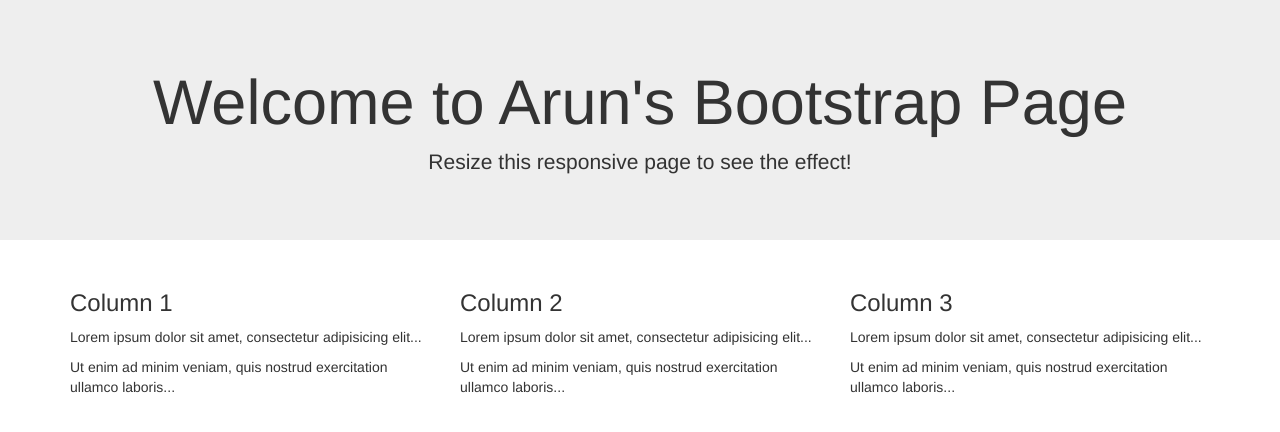
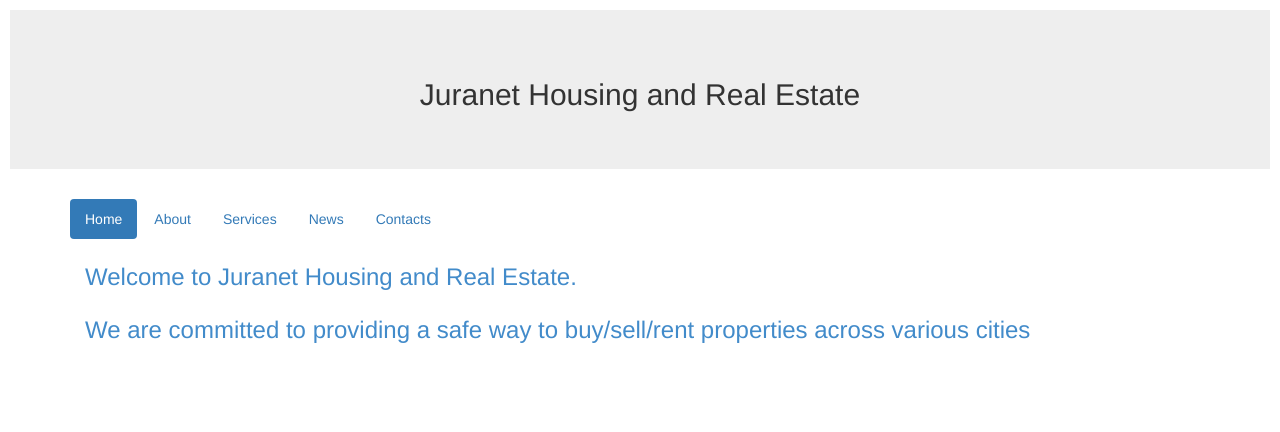
Before and after one commit to ArunTejCh/cmpe-272, a PHP site: page / in a window 1280 px wide. Shown: the top 432 px of the page. Run offline with PHP 8.4, Linux system fonts and the light colour scheme.

Commit message:
Reading contacts from a file

```diff
--- /dev/null
+++ b/css/main.css
@@ -0,0 +1,33 @@
+body {
+    padding : 10px ;
+
+}
+
+#exTab1 .tab-content {
+    color : white;
+    background-color: #428bca;
+    padding : 5px 15px;
+}
+
+#exTab2 h3 {
+    color : #428bca;
+    padding : 5px 15px;
+}
+
+/* remove border radius for the tab */
+
+#exTab1 .nav-pills > li > a {
+    border-radius: 0;
+}
+
+/* change border radius for the tab , apply corners on top*/
+
+#exTab3 .nav-pills > li > a {
+    border-radius: 4px 4px 0 0 ;
+}
+
+#exTab3 .tab-content {
+    color : white;
+    background-color: #428bca;
+    padding : 5px 15px;
+}
--- /dev/null
+++ b/data/contacts.txt
@@ -0,0 +1,11 @@
+Co-Founder and CEO: Arun Tej Chennadi</br>
+Chief Technology Officer: Arun Tej Chennadi</br>
+Designer: Arun Tej Chennadi</br>
+Full Stack Engineer: Arun Tej Chennadi</br>
+</br>
+</br>
+Address:</br>
+San Jose State University,</br>
+Student Union Building, Room 273,</br>
+San Jose, CA, 95110</br>
+United States of America</br>
--- a/index.php
+++ b/index.php
@@ -7,32 +7,61 @@
     <link rel="stylesheet" href="https://maxcdn.bootstrapcdn.com/bootstrap/3.3.7/css/bootstrap.min.css">
     <script src="https://ajax.googleapis.com/ajax/libs/jquery/1.12.4/jquery.min.js"></script>
     <script src="https://maxcdn.bootstrapcdn.com/bootstrap/3.3.7/js/bootstrap.min.js"></script>
+    <link rel="stylesheet" type="text/css" href="css/main.css">
 </head>
 <body>
 
 <div class="jumbotron text-center">
     <?php
-    echo "<h1>Welcome to Arun's Bootstrap Page</h1>";
+    echo "<h2>Juranet Housing and Real Estate</h2>";
     ?>
-    <p>Resize this responsive page to see the effect!</p>
 </div>
 
-<div class="container">
-    <div class="row">
-        <div class="col-sm-4">
-            <h3>Column 1</h3>
-            <p>Lorem ipsum dolor sit amet, consectetur adipisicing elit...</p>
-            <p>Ut enim ad minim veniam, quis nostrud exercitation ullamco laboris...</p>
+<div id="exTab2" class="container">
+    <ul  class="nav nav-pills">
+        <li class="active">
+            <a  href="#1b" data-toggle="tab">Home</a>
+        </li>
+        <li><a href="#2b" data-toggle="tab">About</a>
+        </li>
+        <li><a href="#3b" data-toggle="tab">Services</a>
+        </li>
+        <li><a href="#4b" data-toggle="tab">News</a>
+        </li>
+        <li><a href="#5b" data-toggle="tab">Contacts</a>
+        </li>
+    </ul>
+
+    <div class="tab-content clearfix">
+        <div class="tab-pane active" id="1b">
+            <h3>Welcome to Juranet Housing and Real Estate. </br>
+                </br>
+                We are committed to providing a safe way to buy/sell/rent properties across various cities
+            </h3>
         </div>
-        <div class="col-sm-4">
-            <h3>Column 2</h3>
-            <p>Lorem ipsum dolor sit amet, consectetur adipisicing elit...</p>
-            <p>Ut enim ad minim veniam, quis nostrud exercitation ullamco laboris...</p>
+        <div class="tab-pane" id="2b">
+            <h3>About Juranet
+                </br>Passionate about simplifying property decisions, Juranet.tech offers home seekers, sellers and real estate professionals an extensive online real estate ecosystem. This ecosystem innovatively combines at a single stop:
+                </br>Exhaustive search options for both renting and buying property
+                </br>Easy to use analytics
+                </br>Apartment and locality reviews
+                </br>A comprehensive and verified data base of apartments across India
+                </br>Apartment community management tools
+                </br>As a user you have all conceivable property details for over 5 lakhs active property listings across over 200 cities and over 1,10,000 projects.</h3>
         </div>
-        <div class="col-sm-4">
-            <h3>Column 3</h3>
-            <p>Lorem ipsum dolor sit amet, consectetur adipisicing elit...</p>
-            <p>Ut enim ad minim veniam, quis nostrud exercitation ullamco laboris...</p>
+        <div class="tab-pane" id="3b">
+            <h3>Buy Properties</h3>
+            <h3>Rent Homes</h3>
+            <h3>Sell Properties</h3>
+        </div>
+        <div class="tab-pane" id="4b">
+            <h3>Under Construction</h3>
+        </div>
+        <div class="tab-pane" id="5b">
+            <h3><?php
+                $homepage = file_get_contents('data/contacts.txt');
+                echo $homepage;
+                ?></h3>
         </div>
     </div>
 </div>
```
